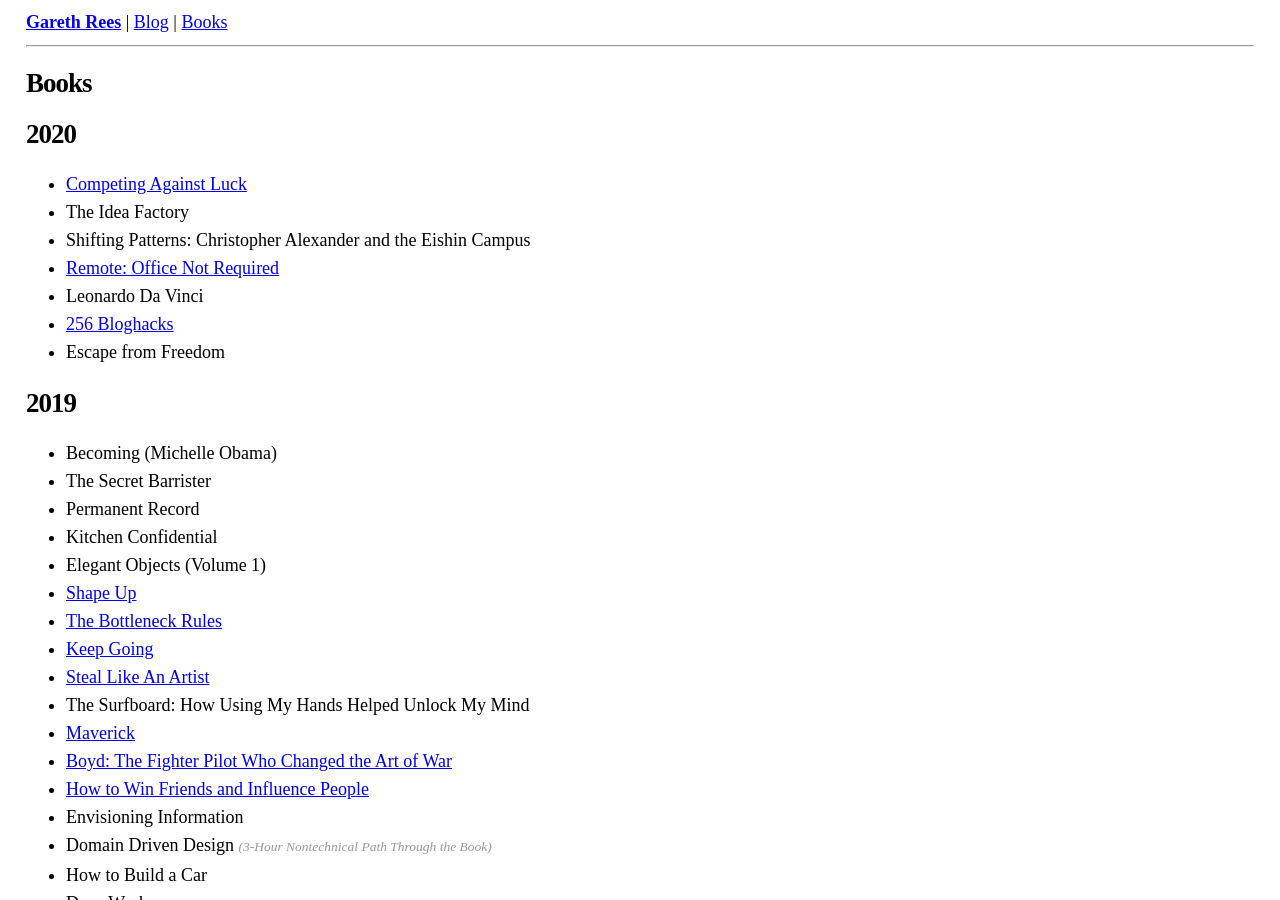
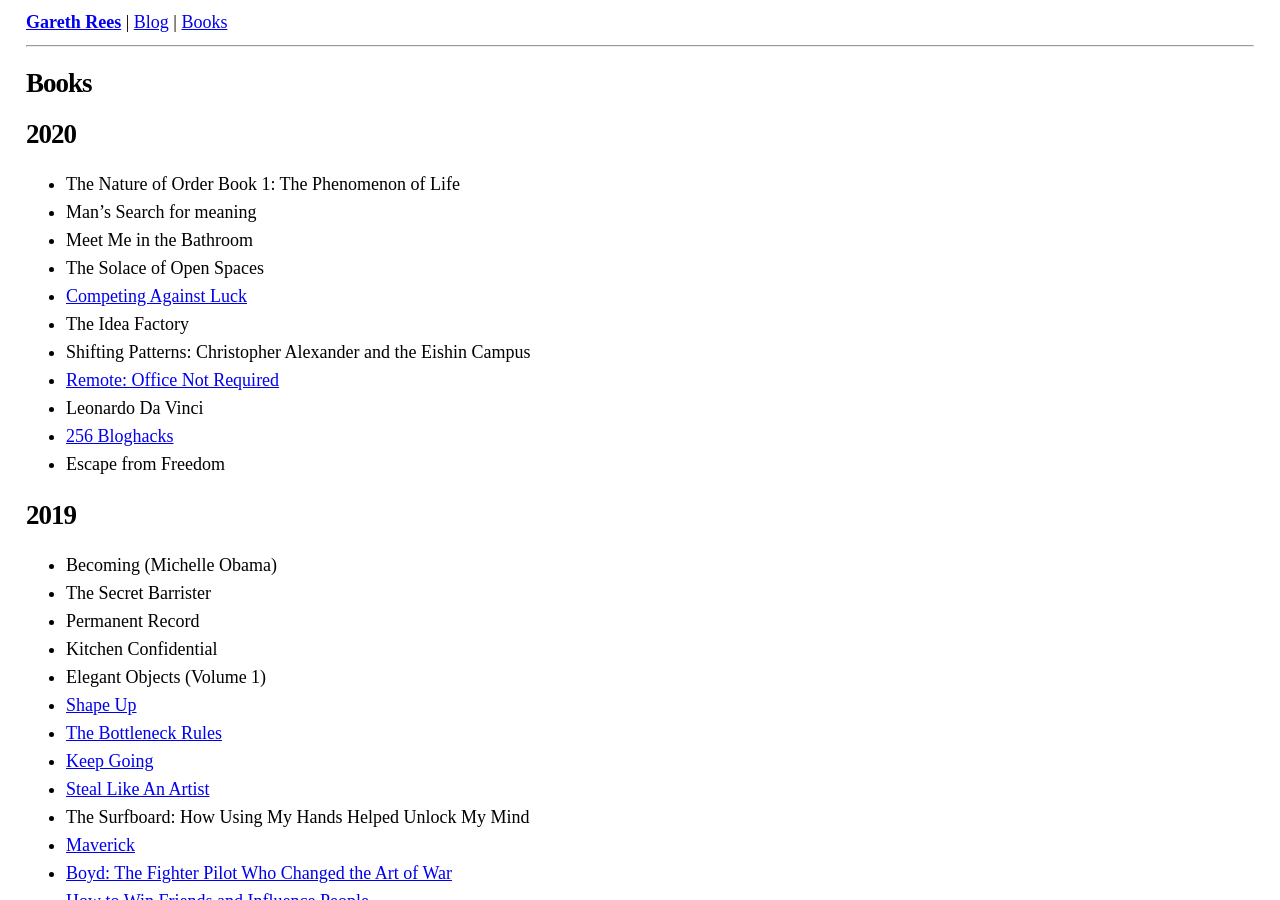
Before and after one commit to garethrees/garethrees.github.com, a Jekyll site: the page built from books.html, in a window 1280 px wide and 900 px high. Built offline with Jekyll 4.4.1, drawn with Linux system fonts in a browser that asks for light colours.

Commit message:
Update books

```diff
--- a/_data/books.yml
+++ b/_data/books.yml
@@ -1,4 +1,8 @@
 2020:
+- title: "The Nature of Order Book 1: The Phenomenon of Life"
+- title: Man’s Search for meaning
+- title: Meet Me in the Bathroom
+- title: The Solace of Open Spaces
 - title: Competing Against Luck
   post: /2020/08/23/book-notes-competing-against-luck
 - title: The Idea Factory
```
